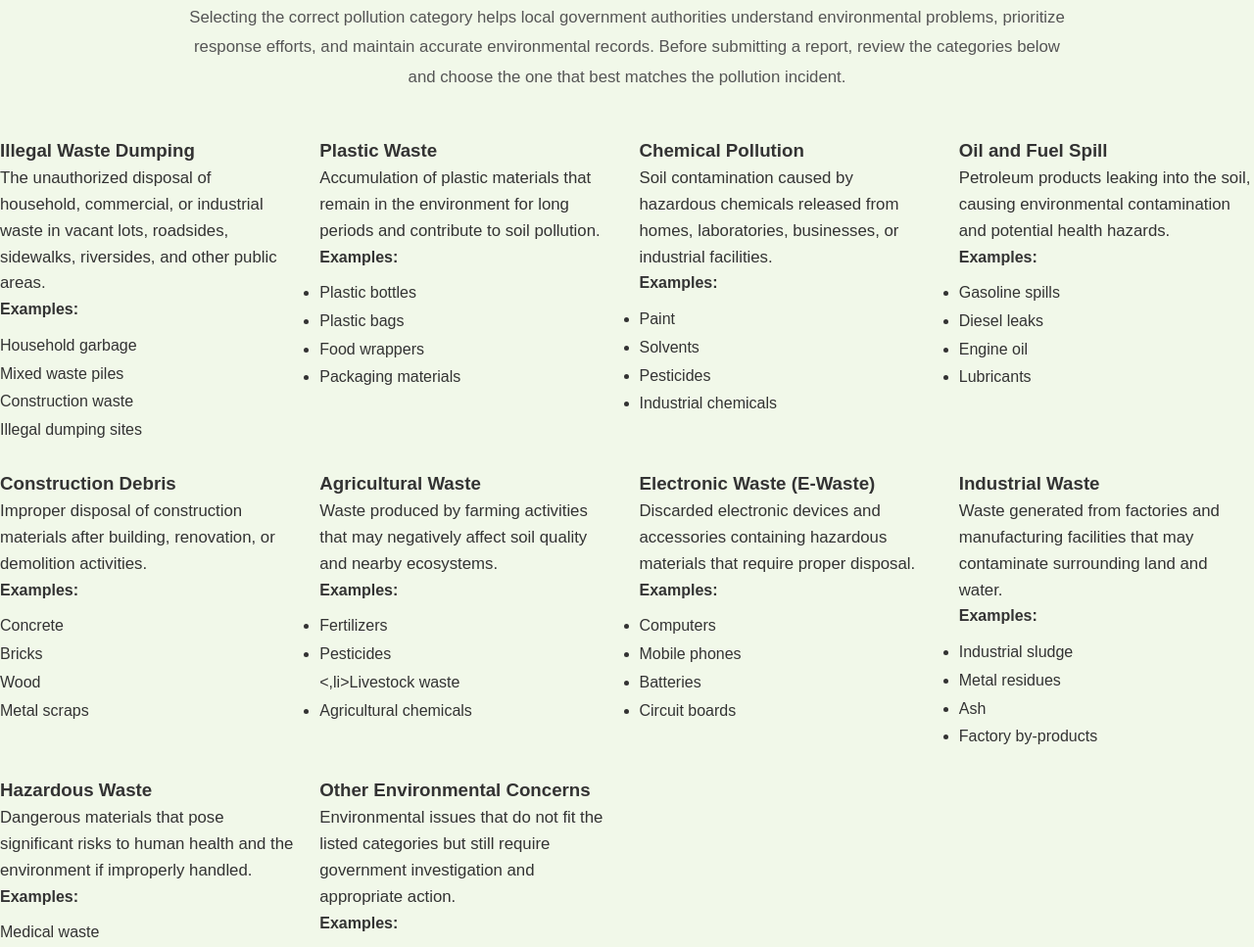
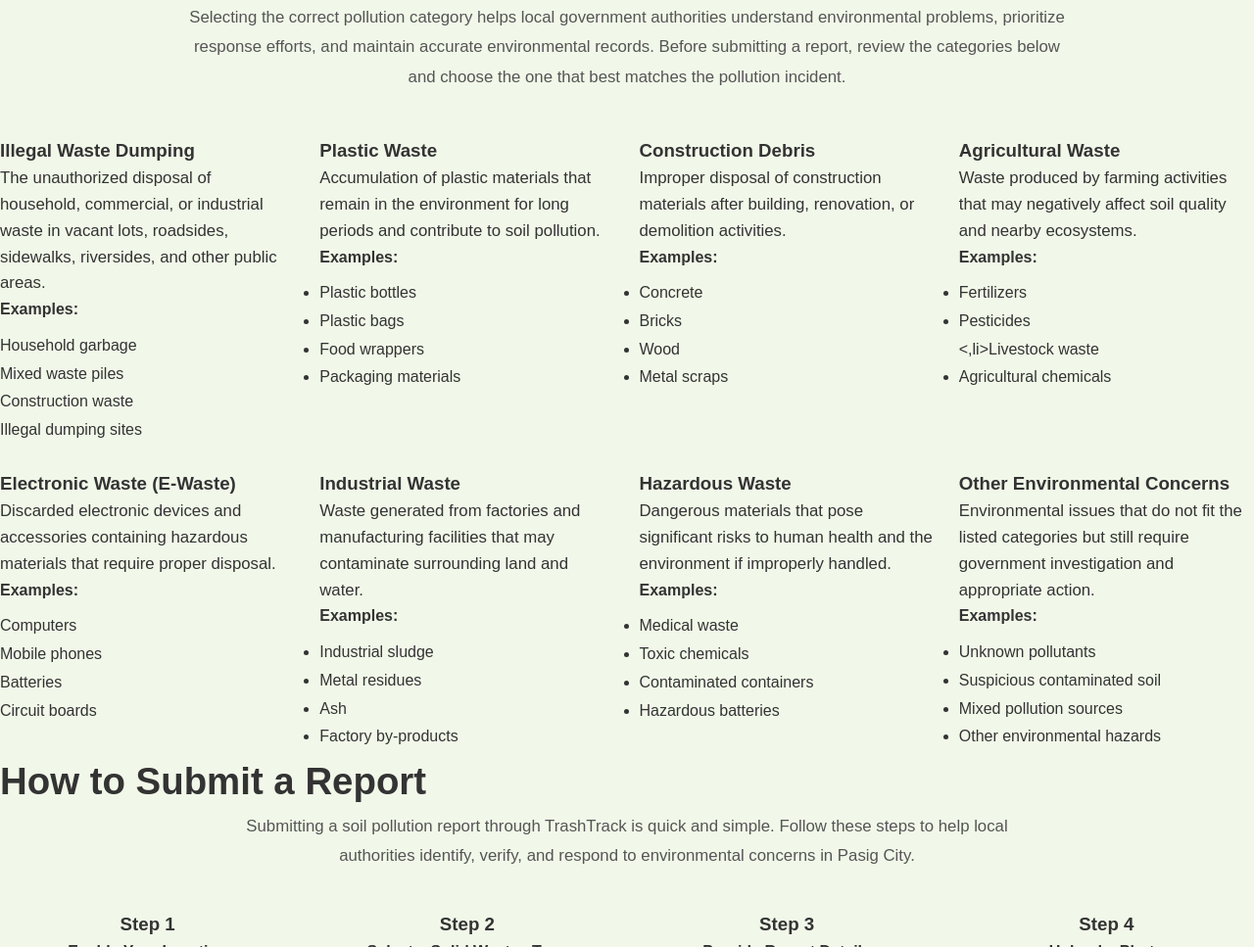
Before and after one commit to jevyn1026-bot/project-soil, a website: page about.html in a window 1280 px wide. Shown: the part 1159-2126 px from the top of the page at 98% size. Drawn offline with Linux system fonts and the light colour scheme.

Commit message:
Update about and report pages

```diff
--- a/about.html
+++ b/about.html
@@ -443,38 +443,6 @@ periods and contribute to soil pollution.
 </div>
 
 <div class="card">
-<h3><i class="fas fa-flask"></i> Chemical Pollution</h3>
-<p>
-Soil contamination caused by hazardous chemicals released from homes,
-laboratories, businesses, or industrial facilities.
-</p>
-
-<strong>Examples:</strong>
-<ul style="margin-top:10px;line-height:1.8;">
-<li>Paint</li>
-<li>Solvents</li>
-<li>Pesticides</li>
-<li>Industrial chemicals</li>
-</ul>
-</div>
-
-<div class="card">
-<h3><i class="fas fa-oil-can"></i> Oil and Fuel Spill</h3>
-<p>
-Petroleum products leaking into the soil, causing environmental contamination
-and potential health hazards.
-</p>
-
-<strong>Examples:</strong>
-<ul style="margin-top:10px;line-height:1.8;">
-<li>Gasoline spills</li>
-<li>Diesel leaks</li>
-<li>Engine oil</li>
-<li>Lubricants</li>
-</ul>
-</div>
-
-<div class="card">
 <h3><i class="fas fa-building"></i> Construction Debris</h3>
 <p>
 Improper disposal of construction materials after building, renovation, or
```
Also changed, not shown: report.html (+0 -8 lines).
